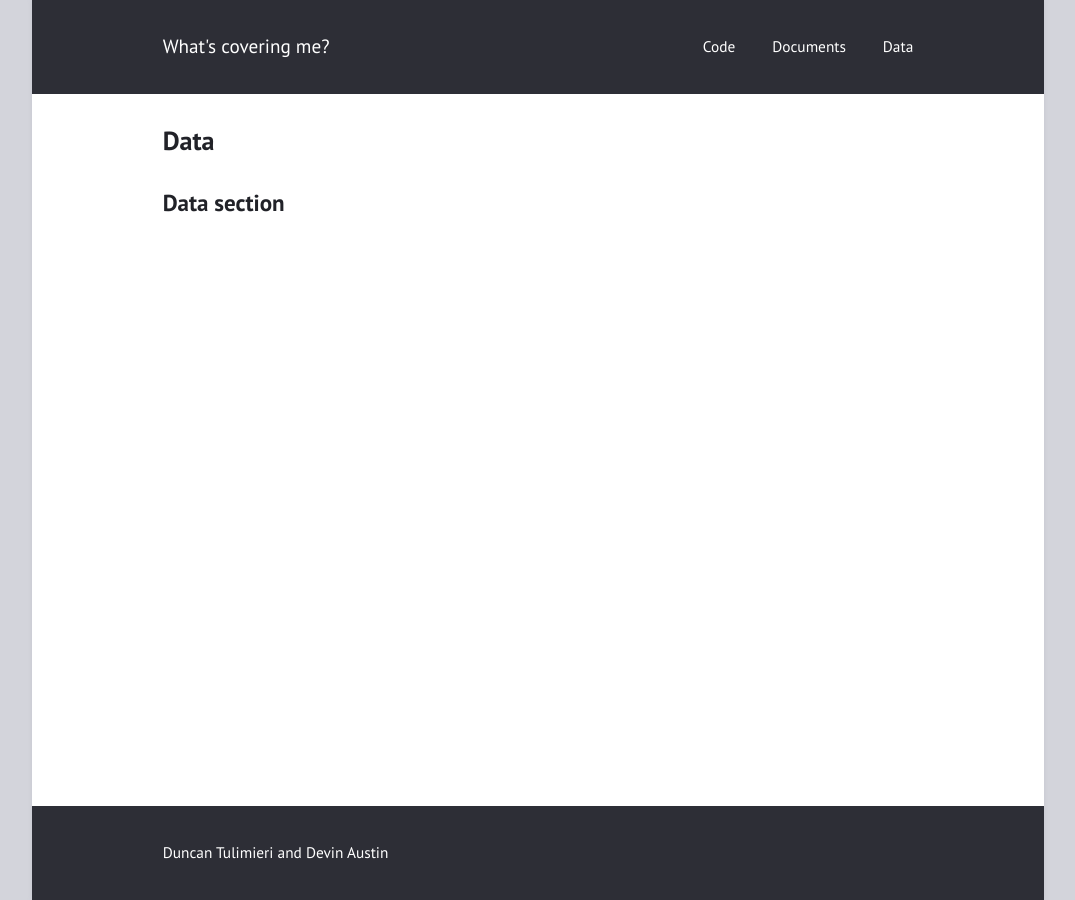
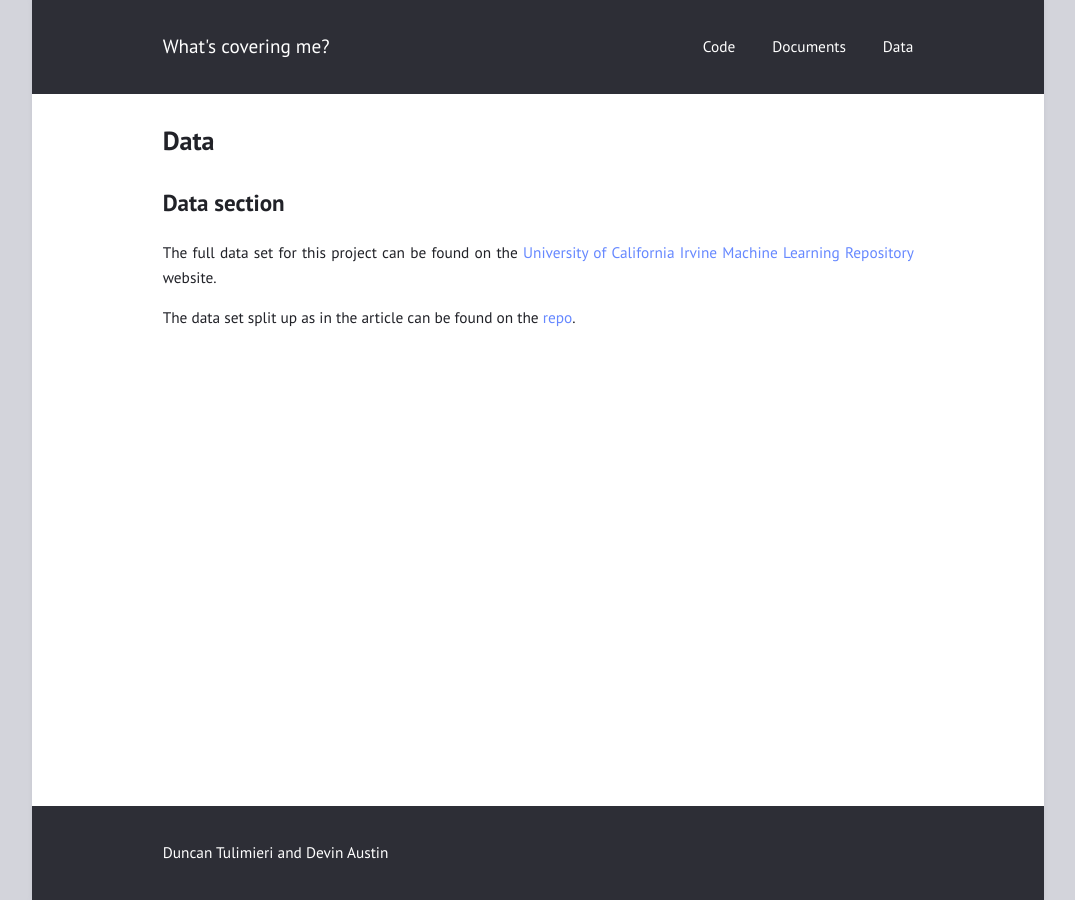
Before and after one commit to tulimid1/what-is-covering-me, a Jekyll site: the page built from data.md, in a window 1280 px wide. Shown: the whole page, without its empty margins (102-1177 px from the left). Built offline with Jekyll 4.4.1, drawn with Linux system fonts in a browser that asks for light colours.

Commit message:
Update data.md

```diff
--- a/data.md
+++ b/data.md
@@ -5,3 +5,7 @@ permalink: /Data/
 ---
 
 # Data section
+
+The full data set for this project can be found on the [University of California Irvine Machine Learning Repository](https://archive.ics.uci.edu/ml/datasets/Covertype) website.
+
+The data set split up as in the article can be found on the [repo]().
```
